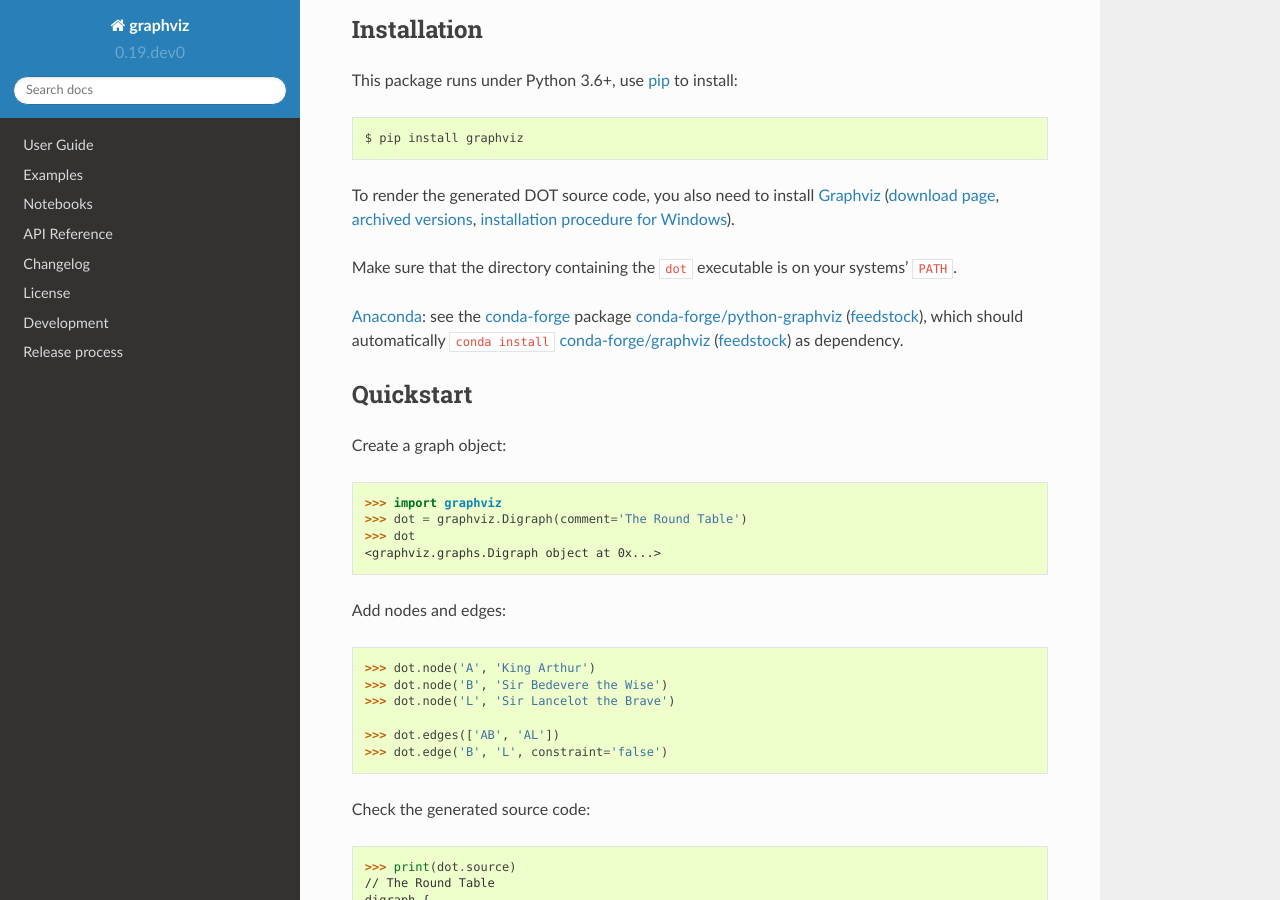
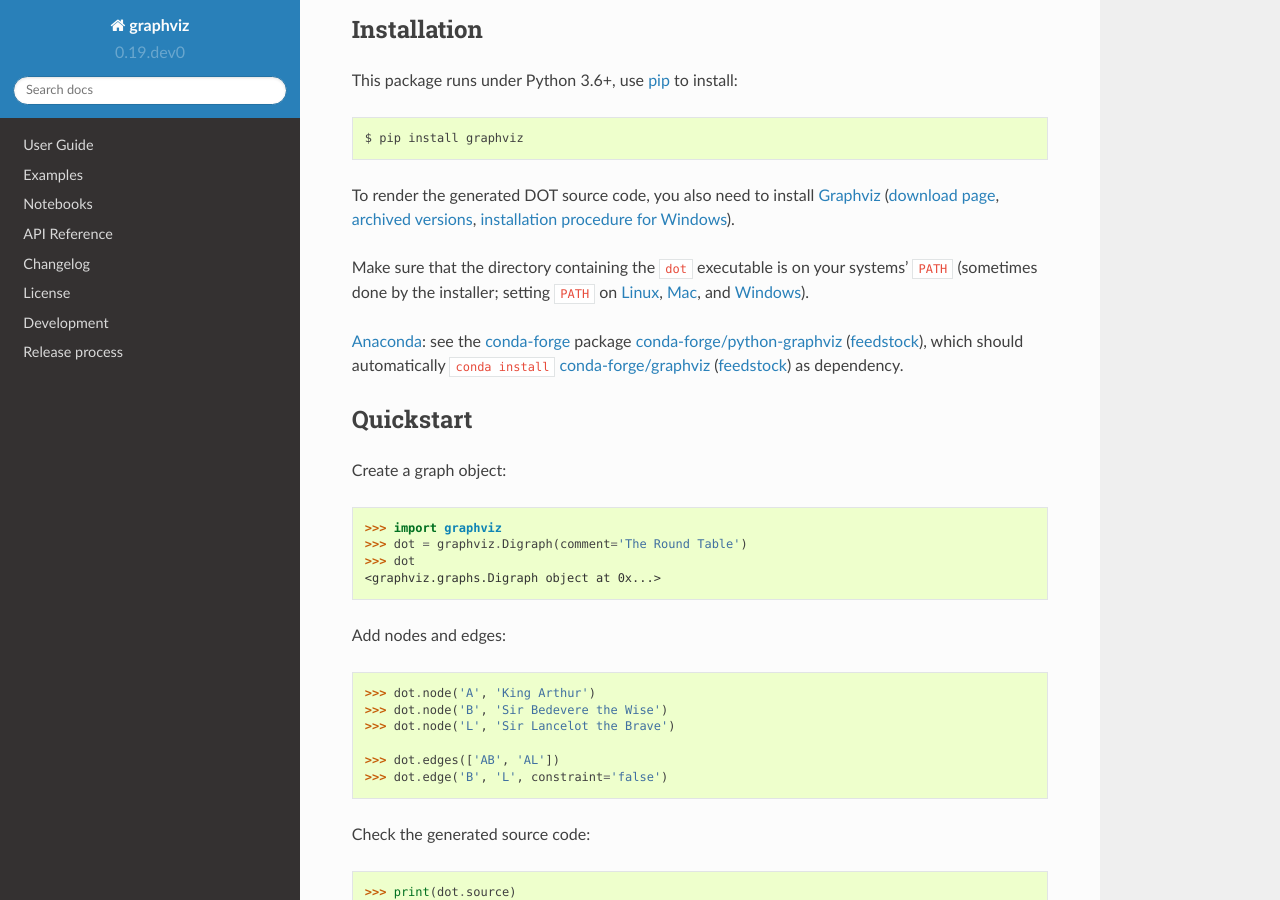
Before and after one commit to xflr6/graphviz, a Sphinx documentation site: the page built from docs/index.rst, in a window 1280 px wide and 900 px high, scrolled down 780 px. Built offline with Sphinx 7.4.7 and the Read the Docs theme 2.0.0, drawn with Linux system fonts in a browser that asks for light colours; the version number is read from the project's files by our own code.

Commit message:
add pointers for setting PATH

```diff
--- a/README.rst
+++ b/README.rst
@@ -49,7 +49,12 @@ To render the generated DOT source code, you also need to install Graphviz_
 `installation procedure for Windows <upstream-windows_>`_).
 
 Make sure that the directory containing the ``dot`` executable is on your
-systems' ``PATH``.
+systems' ``PATH``
+(sometimes done by the installer;
+setting ``PATH``
+on `Linux <set-path-linux_>`_,
+`Mac <set-path-darwin_>`_,
+and `Windows <set-path-windows_>`_).
 
 Anaconda_: see the conda-forge_ package
 `conda-forge/python-graphviz <conda-forge-python-graphviz_>`_
@@ -149,6 +154,10 @@ Development
 .. _upstream-archived: https://www2.graphviz.org/Archive/stable/
 .. _upstream-windows: https://forum.graphviz.org/t/new-simplified-installation-procedure-on-windows/224
 
+.. _set-path-windows: https://www.computerhope.com/issues/ch000549.htm
+.. _set-path-linux: https://stackoverflow.com/questions/14637979/how-to-permanently-set-path-on-linux-unix
+.. _set-path-darwin: https://stackoverflow.com/questions/22465332/setting-path-environment-variable-in-osx-permanently
+
 .. _pip: https://pip.pypa.io
 
 .. _Jupyter notebooks: https://jupyter.org
--- a/docs/_links.rst
+++ b/docs/_links.rst
@@ -5,6 +5,10 @@
 .. _upstream-download: https://www.graphviz.org/download/
 .. _upstream-archived: https://www2.graphviz.org/Archive/stable/
 .. _upstream-windows: https://forum.graphviz.org/t/new-simplified-installation-procedure-on-windows/224
+
+.. _set-path-windows: https://www.computerhope.com/issues/ch000549.htm
+.. _set-path-linux: https://stackoverflow.com/questions/14637979/how-to-permanently-set-path-on-linux-unix
+.. _set-path-darwin: https://stackoverflow.com/questions/22465332/setting-path-environment-variable-in-osx-permanently
 
 .. _Anaconda: https://docs.anaconda.com/anaconda/install/
 .. _conda-forge: https://conda-forge.org
```
Also changed, not shown: docs/installation.rst (+6 -1 lines).
